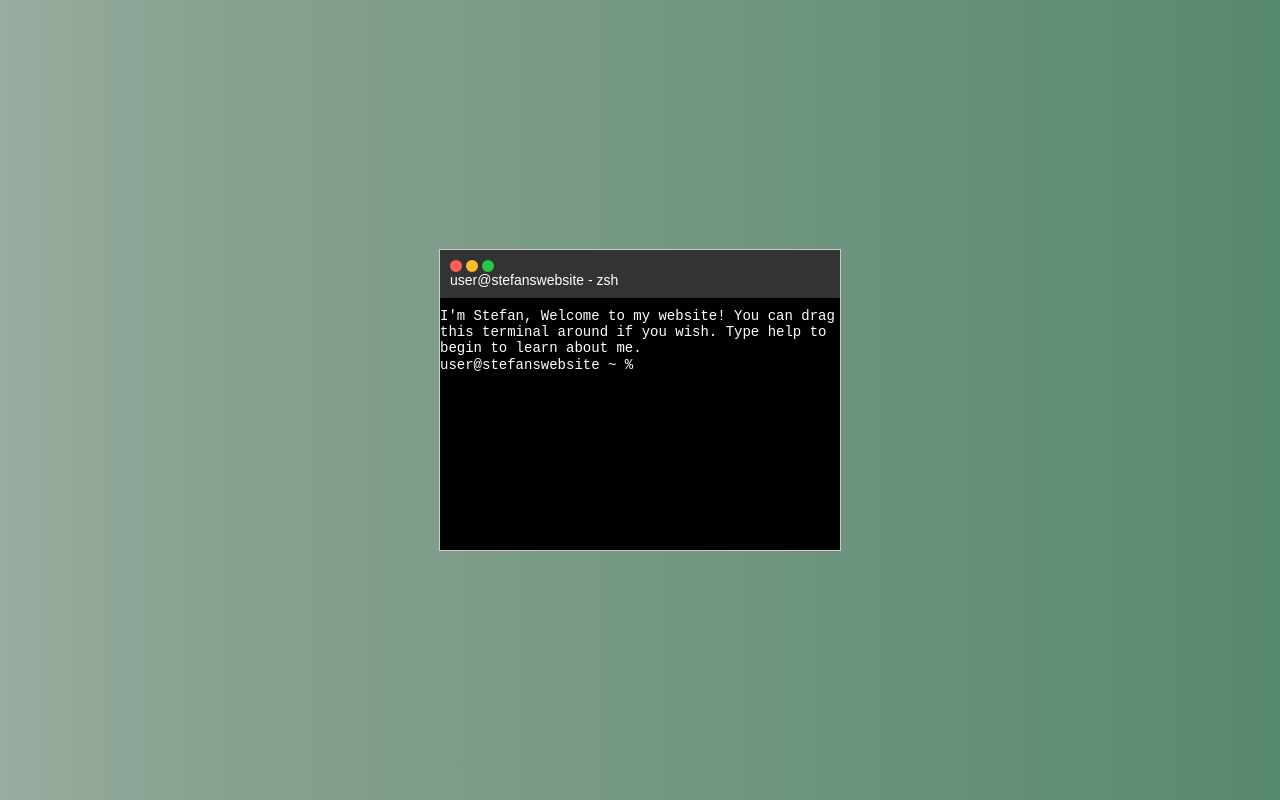
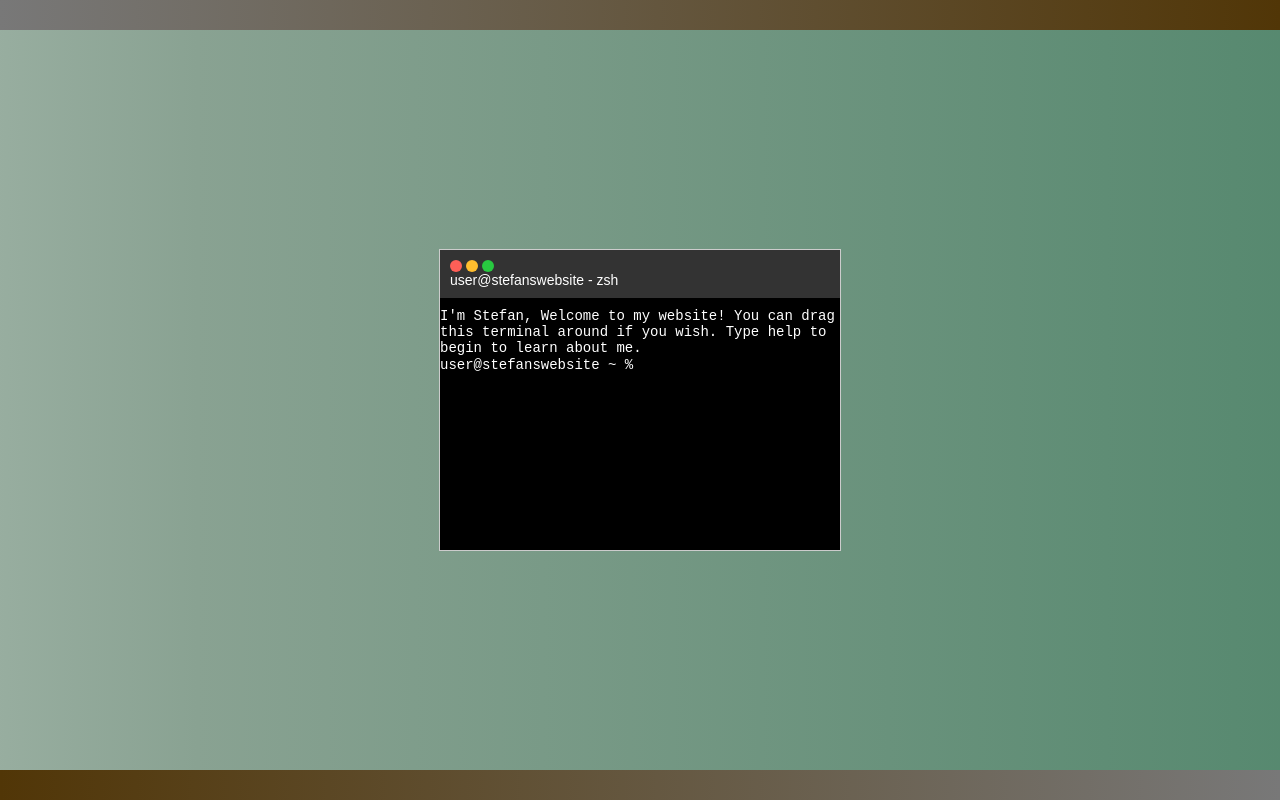
Before and after one commit to stefdude1999/website-scaloian, a React (Create React App) app: page / in a window 1280 px wide. Built offline with nearby package versions, Linux system fonts and the light colour scheme.

Commit message:
added headers and footers

```diff
--- a/src/App.css
+++ b/src/App.css
@@ -23,3 +23,23 @@ body {
     background-position: 100% 0%;
   }
 }
+
+footer {
+  position: fixed;
+  background: linear-gradient(to right, rgb(81, 54, 7), rgb(120, 120, 120));
+  bottom: 0;
+  left: 0;
+  right: 0;
+  padding: 15px;
+  text-align: center;
+}
+
+.header {
+  position: fixed;
+  background: linear-gradient(to right, rgb(120, 120, 120), rgb(81, 54, 7));
+  top: 0;
+  left: 0;
+  right: 0;
+  padding: 15px;
+  text-align: center;
+}
--- a/src/App.js
+++ b/src/App.js
@@ -1,14 +1,24 @@
 import React from 'react';
 import Terminal from './components/Terminal';
+import Footer from "./components/Footer";
+import Header from "./components/Header"
 import './App.css';
 
 function App() {
   return (
     <div className="App">
+      <div className="header">
+        <Header />
+      </div>
       <div class="container">
-      <div className="terminal-container">
-        <Terminal />
+        <div className="terminal-container">
+          <Terminal />
+        </div>
+
       </div>
+
+      <div className="footer">
+        <Footer />
       </div>
     </div>
   );
--- /dev/null
+++ b/src/components/Footer.js
@@ -0,0 +1,5 @@
+const Footer = () => {
+    return <footer>{` `}</footer>;
+  };
+
+  export default Footer;
--- /dev/null
+++ b/src/components/Header.js
@@ -0,0 +1,5 @@
+const Header = () => {
+    return <header>{``}</header>;
+  };
+
+  export default Header;
```
